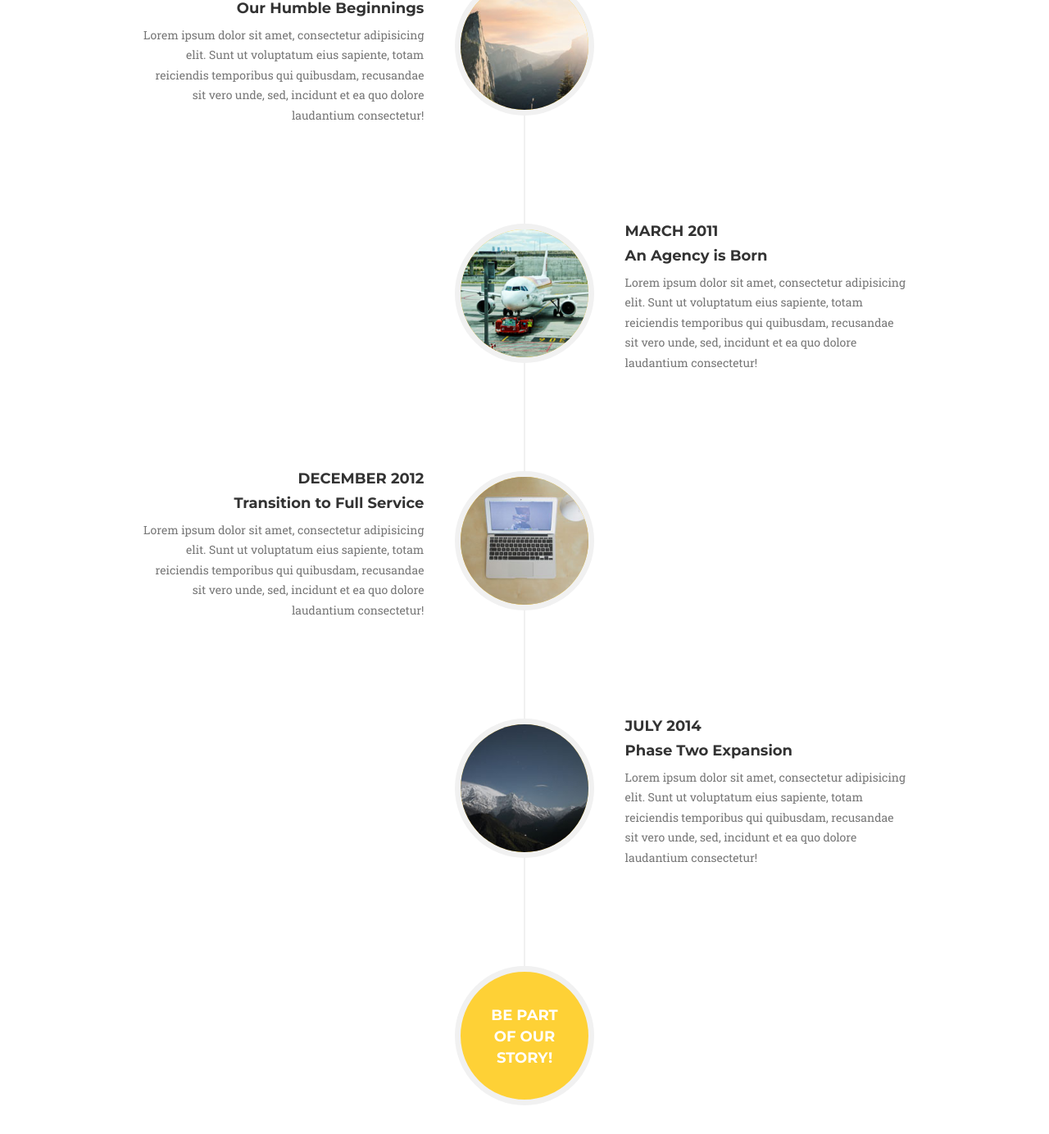
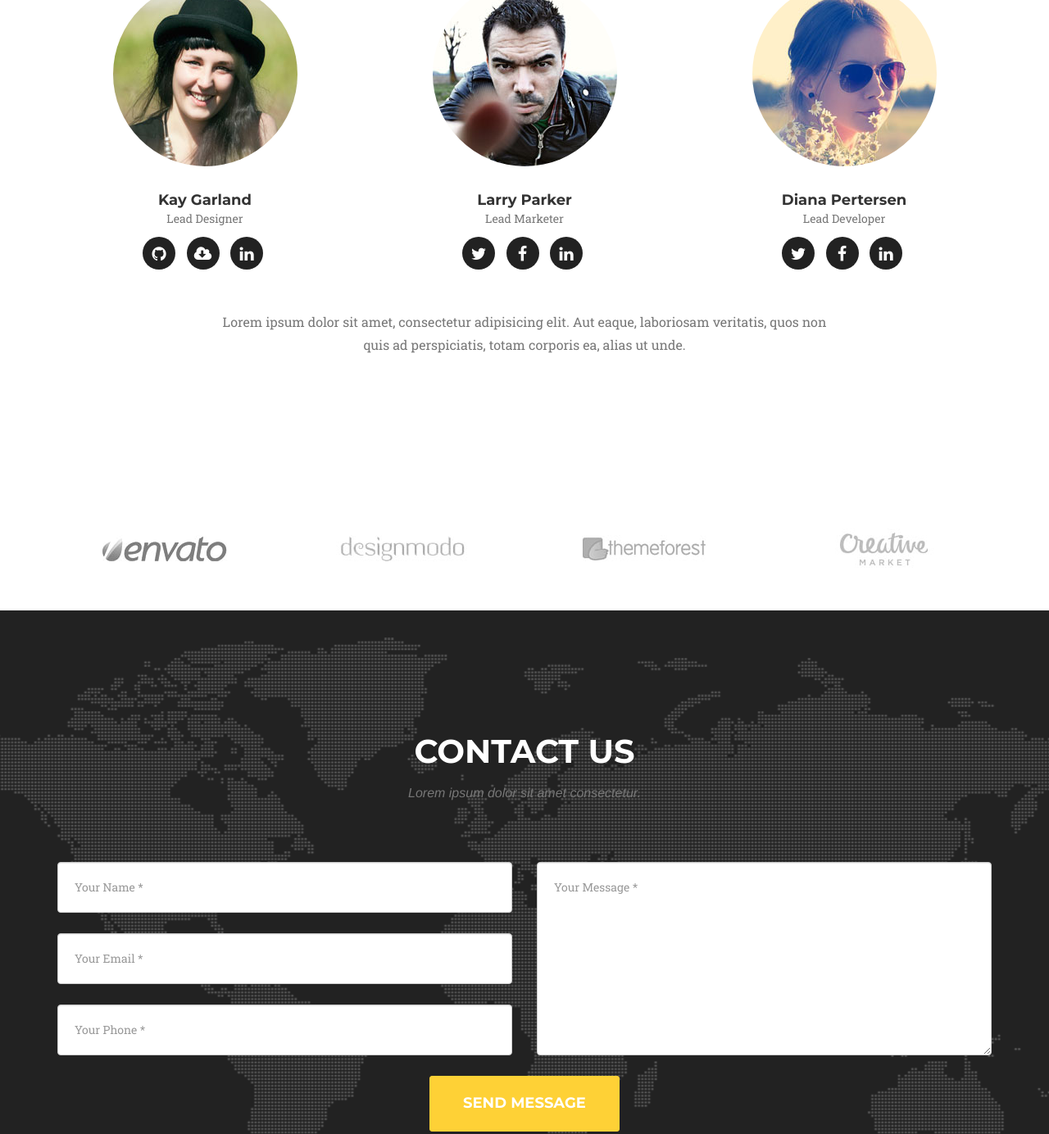
Before and after one commit to rogeriorps/rogeriorps.github.io, a plain HTML site: page index.html in a window 1280 px wide. Shown: the part 3039-4423 px from the top of the page at 82% size. Drawn offline with nearby package versions, Linux system fonts and the light colour scheme; a web font is replaced by a local one.

Commit message:
Taking off old about section
Signed-off-by: Rogerio Pimentel <rpimentel.silva@gmail.com>

```diff
--- a/index.html
+++ b/index.html
@@ -221,89 +221,8 @@
         </div>
     </section>
 
-    <!-- About Section -->
+    <!-- Download Section -->
     <section id="download">
-        <div class="container">
-            <div class="row">
-                <div class="col-lg-12 text-center">
-                    <h2 class="section-heading">About</h2>
-                    <h3 class="section-subheading text-muted">Lorem ipsum dolor sit amet consectetur.</h3>
-                </div>
-            </div>
-            <div class="row">
-                <div class="col-lg-12">
-                    <ul class="timeline">
-                        <li>
-                            <div class="timeline-image">
-                                <img class="img-circle img-responsive" src="img/about/1.jpg" alt="">
-                            </div>
-                            <div class="timeline-panel">
-                                <div class="timeline-heading">
-                                    <h4>2009-2011</h4>
-                                    <h4 class="subheading">Our Humble Beginnings</h4>
-                                </div>
-                                <div class="timeline-body">
-                                    <p class="text-muted">Lorem ipsum dolor sit amet, consectetur adipisicing elit. Sunt ut voluptatum eius sapiente, totam reiciendis temporibus qui quibusdam, recusandae sit vero unde, sed, incidunt et ea quo dolore laudantium consectetur!</p>
-                                </div>
-                            </div>
-                        </li>
-                        <li class="timeline-inverted">
-                            <div class="timeline-image">
-                                <img class="img-circle img-responsive" src="img/about/2.jpg" alt="">
-                            </div>
-                            <div class="timeline-panel">
-                                <div class="timeline-heading">
-                                    <h4>March 2011</h4>
-                                    <h4 class="subheading">An Agency is Born</h4>
-                                </div>
-                                <div class="timeline-body">
-                                    <p class="text-muted">Lorem ipsum dolor sit amet, consectetur adipisicing elit. Sunt ut voluptatum eius sapiente, totam reiciendis temporibus qui quibusdam, recusandae sit vero unde, sed, incidunt et ea quo dolore laudantium consectetur!</p>
-                                </div>
-                            </div>
-                        </li>
-                        <li>
-                            <div class="timeline-image">
-                                <img class="img-circle img-responsive" src="img/about/3.jpg" alt="">
-                            </div>
-                            <div class="timeline-panel">
-                                <div class="timeline-heading">
-                                    <h4>December 2012</h4>
-                                    <h4 class="subheading">Transition to Full Service</h4>
-                                </div>
-                                <div class="timeline-body">
-                                    <p class="text-muted">Lorem ipsum dolor sit amet, consectetur adipisicing elit. Sunt ut voluptatum eius sapiente, totam reiciendis temporibus qui quibusdam, recusandae sit vero unde, sed, incidunt et ea quo dolore laudantium consectetur!</p>
-                                </div>
-                            </div>
-                        </li>
-                        <li class="timeline-inverted">
-                            <div class="timeline-image">
-                                <img class="img-circle img-responsive" src="img/about/4.jpg" alt="">
-                            </div>
-                            <div class="timeline-panel">
-                                <div class="timeline-heading">
-                                    <h4>July 2014</h4>
-                                    <h4 class="subheading">Phase Two Expansion</h4>
-                                </div>
-                                <div class="timeline-body">
-                                    <p class="text-muted">Lorem ipsum dolor sit amet, consectetur adipisicing elit. Sunt ut voluptatum eius sapiente, totam reiciendis temporibus qui quibusdam, recusandae sit vero unde, sed, incidunt et ea quo dolore laudantium consectetur!</p>
-                                </div>
-                            </div>
-                        </li>
-                        <li class="timeline-inverted">
-                            <div class="timeline-image">
-                                <h4>Be Part
-                                    <br>Of Our
-                                    <br>Story!</h4>
-                            </div>
-                        </li>
-                    </ul>
-                </div>
-            </div>
-        </div>
-    </section>
-
-    <!-- Team Section -->
-    <section id="team" class="bg-light-gray">
         <div class="container">
             <div class="row">
                 <div class="col-lg-12 text-center">
@@ -318,9 +237,9 @@
                         <h4>Kay Garland</h4>
                         <p class="text-muted">Lead Designer</p>
                         <ul class="list-inline social-buttons">
-                            <li><a href="#"><i class="fa fa-twitter"></i></a>
+                            <li><a href="#"><i class="fa fa-github"></i></a>
                             </li>
-                            <li><a href="#"><i class="fa fa-facebook"></i></a>
+                            <li><a href="#"><i class="fa fa-cloud-download"></i></a>
                             </li>
                             <li><a href="#"><i class="fa fa-linkedin"></i></a>
                             </li>
```
